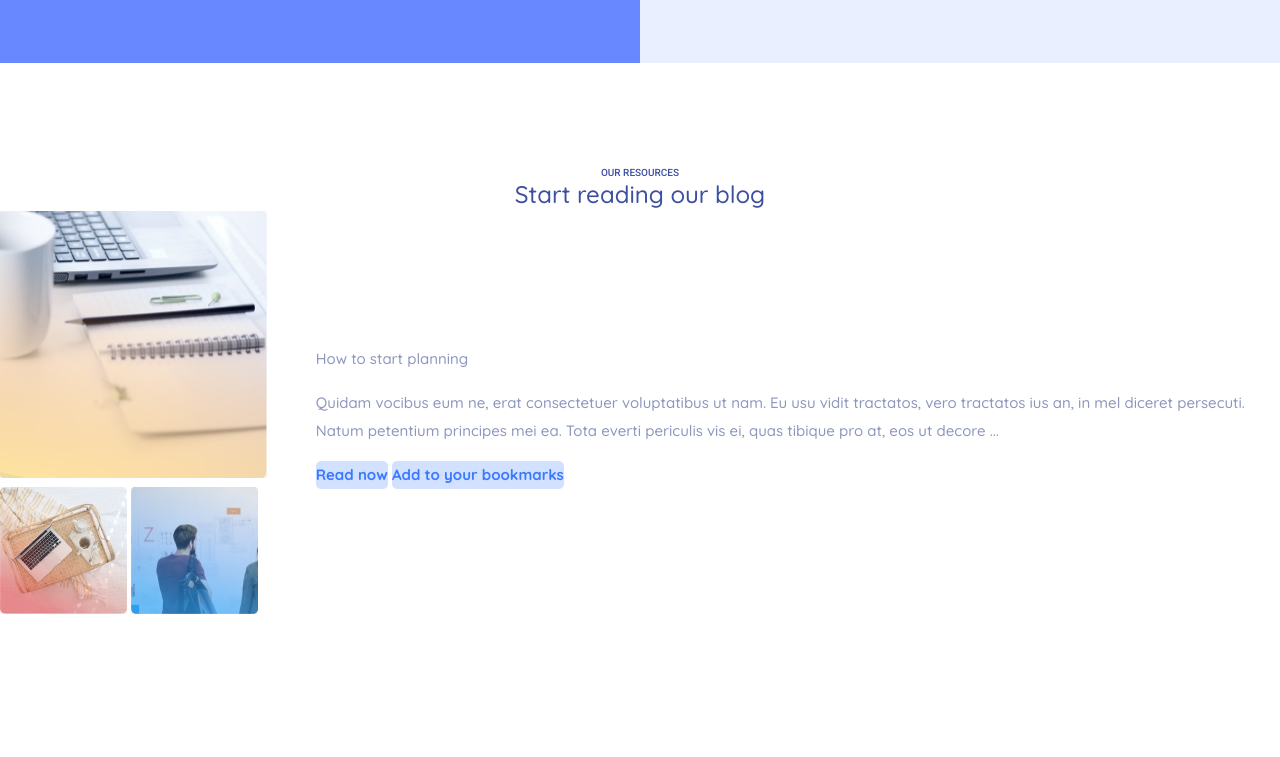
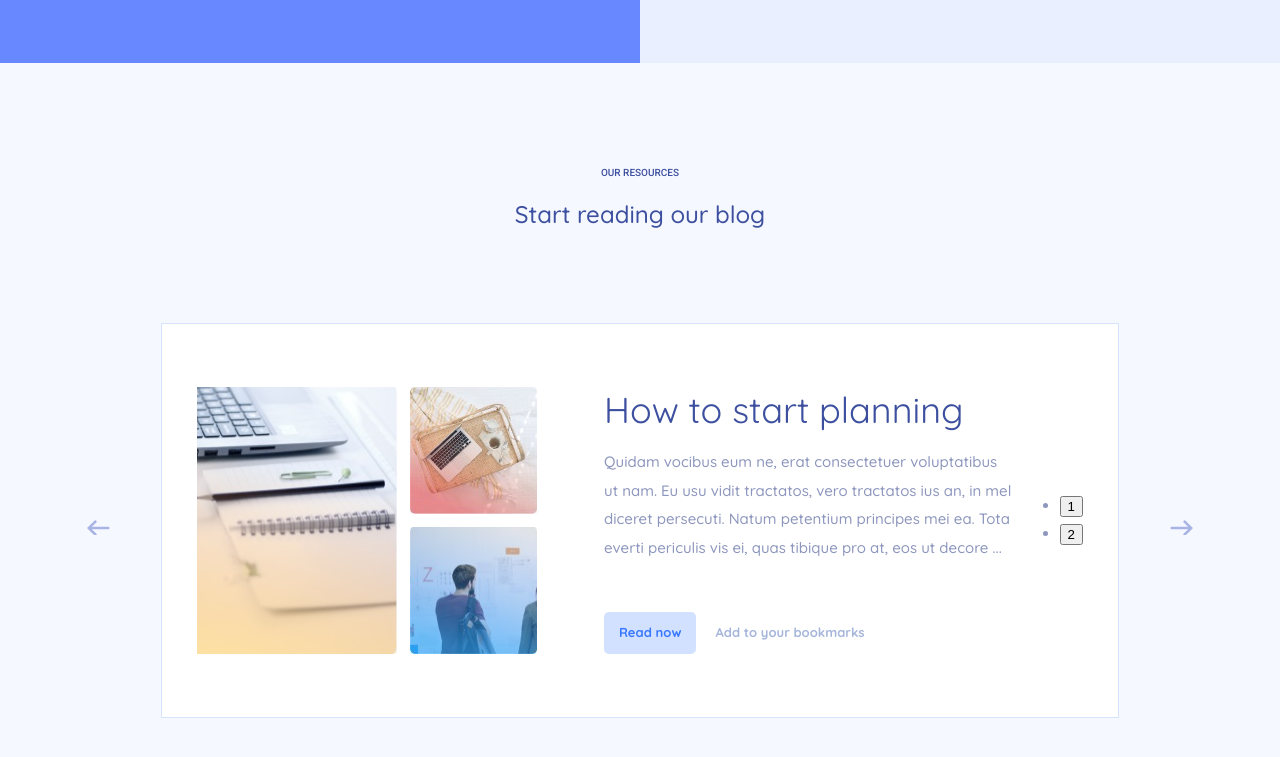
Before and after one commit to konstuanotop/layout_Productivity, a plain HTML site: page index.html in a window 1280 px wide. Shown: the part 2400-3157 px from the top of the page. Before the commit the page ends 3128 px from the top, so only its background shows below. Drawn offline with nearby package versions, Linux system fonts and the light colour scheme.

Commit message:
added slider

```diff
--- a/assets/css/style.css
+++ b/assets/css/style.css
@@ -594,10 +594,23 @@ h6 {
 }
 
 .blog {
-    margin: 104px auto;
+    margin: 0 auto;
+    padding-top: 104px;
+    padding-bottom: 104px;
+
+    display: flex;
+    flex-direction: column;
+    justify-content: center;
+    align-items: center;
+
+    min-width: 0;
+
+    background-color: #F5F8FF;
 }
 
 .blog__suptitle {
+    margin-bottom: 20px;
+
     font-family: 'Roboto';
     font-weight: 500;
     font-size: 10px;
@@ -609,6 +622,8 @@ h6 {
 }
 
 .blog__title {
+    margin-bottom: 92px;
+
     font-family: 'Quicksand';
     font-weight: 500;
     font-size: 24px;
@@ -619,8 +634,132 @@ h6 {
 }
 
 .blog__inner {
+    padding: 63px 35px;
+    position: relative;
+
     display: flex;
     flex-direction: row;
-    justify-content: space-around;
+    justify-content: center;
     align-items: center;
+
+    width: 100%;
+    max-width: 958px;
+    min-width: 0;
+
+    border: 1px solid #D8E3FE;
+    background-color: #fff;
 }
+
+.blog__images {
+    display: flex;
+    margin-right: 67px;
+
+    width: 100%;
+    max-width: 407px;
+    min-width: 0;
+    height: 100%;
+    max-height: 267px;
+}
+
+.blog__col {
+    flex: 1 1 0;
+}
+
+.blog__item {
+    position: relative;
+}
+
+.blog__item:first-child {
+    margin-right: 13px;
+}
+
+.blog__col:nth-child(2) .blog__item:first-child {
+    margin-bottom: 13px;
+}
+
+.blog__image {
+    display: block;
+}
+
+.blog__content {
+    display: flex;
+    flex-direction: column;
+    justify-content: space-between;
+    align-items: flex-start;
+
+    width: 408px;
+    min-width: 0;
+    height: 267px;
+}
+
+.blog__content-title {
+    font-family: 'Quicksand';
+    font-weight: 400;
+    font-size: 36px;
+    line-height: 1.3;
+
+    color: #3D4F9F;
+}
+
+.blog__content-text {
+    height: 100%;
+    min-height: 116px;
+
+    width: 100%;
+    max-width: 408px;
+}
+
+.btn__blog {
+    padding: 13px 15px;
+    font-family: 'Quicksand';
+    font-weight: 700;
+    font-size: 13px;
+    line-height: 1.2;
+    color: #3A79FF;
+    background-color: #D2E1FF;
+}
+
+.btn__blog-2 {
+    padding: 13px 15px;
+    font-family: 'Quicksand';
+    font-weight: 700;
+    font-size: 13px;
+    line-height: 1.2;
+    color: #A6B6DA;
+    background-color: transparent;
+}
+
+/* .blog__slider {
+    display: flex;
+
+    min-width: 0;
+} */
+
+.slick-list {
+    overflow: hidden;
+}
+
+.slick-track {
+    display: flex;
+}
+
+.blog__inner .slick-arrow {
+    position: absolute;
+    top: 50%;
+    z-index: 10;
+    font-size: 0;
+    width: 23px;
+    height: 15px;
+
+    border: none;
+}
+
+.blog__inner .slick-arrow.slick-prev {
+    left: -75px;
+    background: url(../img/blog_left.svg) 0 0 / 100% no-repeat;
+}
+
+.blog__inner .slick-arrow.slick-next {
+    right: -75px;
+    background: url(../img/blog_right.svg) 0 0 / 100% no-repeat;
+}
--- /dev/null
+++ b/assets/js/script.js
@@ -0,0 +1,6 @@
+$(document).ready(function(){
+    $('.blog__inner').slick({
+        arrows: true,
+        dots: true
+    });
+});
--- a/index.html
+++ b/index.html
@@ -184,41 +184,53 @@
     </div>
 
     <div class="blog">
+
         <div class="blog__suptitle">OUR RESOURCES</div>
         <div class="blog__title">Start reading our blog</div>
 
-        <div data-slider>
-            <div>
-
+        <div class="blog__slider">
             <div class="blog__inner">
                 <div class="blog__images">
-                        <img src="assets/img/blog_1.jpg" alt="Рабочий стол" width="267" height="267">
-                        <img src="assets/img/blog_2.jpg" alt="Ноутбук с чашкой" width="127" height="127">
-                        <img src="assets/img/blog_3.jpg" alt="Студент" width="127" height="127">
+                    <div class="blog__col">
+                        <div class="blog__item">
+                            <img class="blog__image" src="assets/img/blog_1.jpg" alt="Рабочий стол" width="267"
+                                height="267">
                         </div>
-
+                    </div>
+                    <div class="blog__col">
+                        <div class="blog__item">
+                            <img class="blog__image" src="assets/img/blog_2.jpg" alt="Ноутбук с чашкой" width="127"
+                                height="127">
+                        </div>
+                        <div class="blog__item">
+                            <img class="blog__image" src="assets/img/blog_3.jpg" alt="Студент" width="127" height="127">
+                        </div>
+                    </div>
+                </div>
 
                 <div class="blog__content">
                     <div class="blog__content-title">How to start planning</div>
-
                     <p class="blog__content-text">Quidam vocibus eum ne, erat consectetuer voluptatibus ut nam. Eu
                         usu vidit tractatos, vero
                         tractatos ius an, in mel diceret persecuti. Natum petentium principes mei ea. Tota everti
                         periculis vis ei, quas tibique pro at, eos ut decore ...
                     </p>
-
                     <div class="blog__content-btns">
-                            <a class="btn btn_blog" href="#">Read now</a>
-                            <a class="btn btn_blog-2" href="#">Add to your bookmarks</a>
+                        <a class="btn btn__blog" href="#">Read now</a>
+                        <a class="btn btn__blog-2" href="#">Add to your bookmarks</a>
                     </div>
                 </div>
             </div>
 
         </div>
 
-        </div>
+
     </div>
 
 </body>
 
+<script src="https://code.jquery.com/jquery-3.6.1.min.js"></script>
+<script src="assets/js/slick.min.js"></script>
+<script src="assets/js/script.js"></script>
+
 </html>
```
Also changed, not shown: assets/img/blog_left.svg (added), assets/img/blog_right.svg (added), assets/js/slick.min.js (added). Lines whose indentation alone changed are shown as unchanged.
